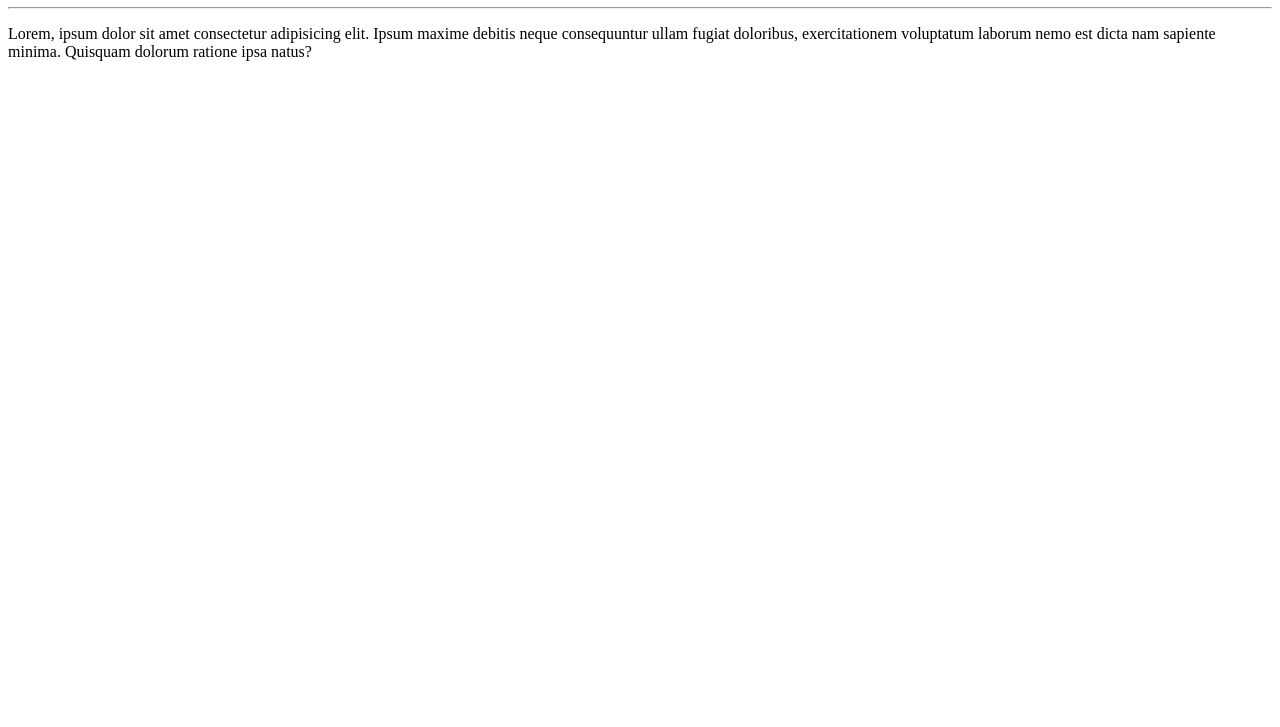
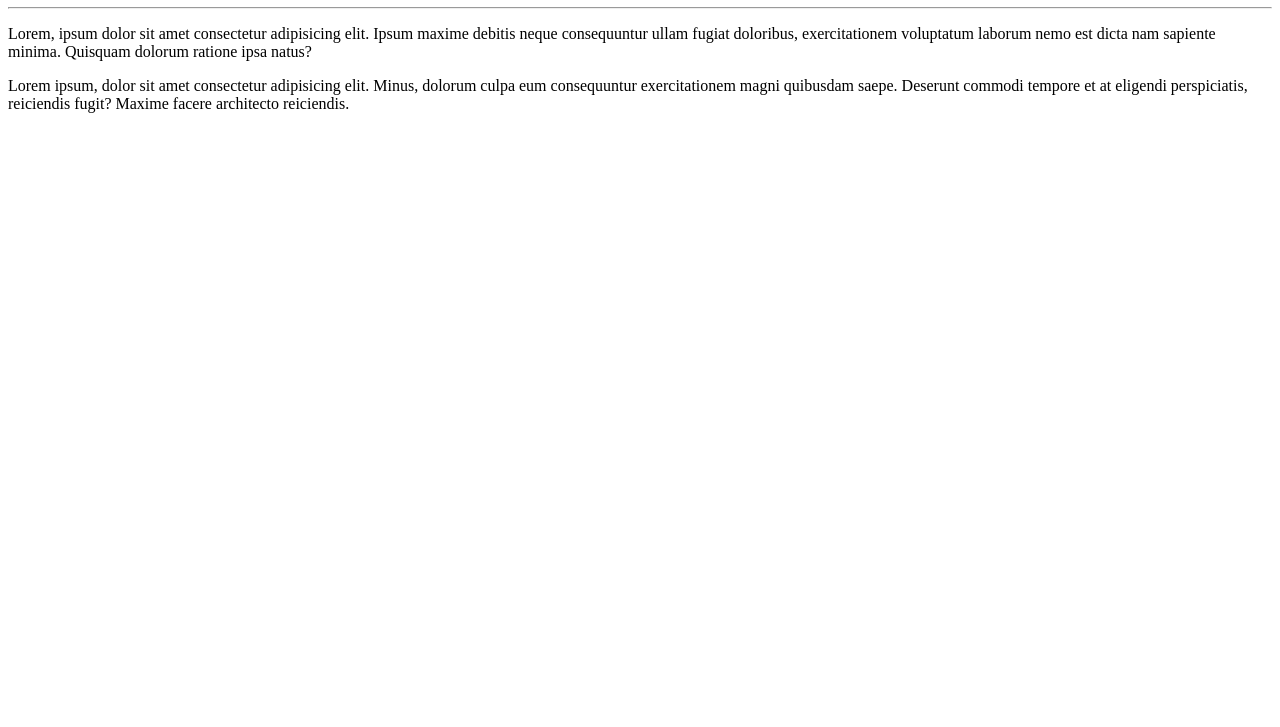
Before and after one commit to phsousajesus/Ola-Mundo, a plain HTML site: page site-exemplo/index.html in a window 1280 px wide. Shown: the part 73-800 px from the top of the page. Drawn offline with Linux system fonts and the light colour scheme.

Commit message:
adicionei outro parágrafo

```diff
--- a/site-exemplo/index.html
+++ b/site-exemplo/index.html
@@ -9,5 +9,7 @@
     <h1>OLÁ, MUNDO!</h1>
     <hr>
     <P>Lorem, ipsum dolor sit amet consectetur adipisicing elit. Ipsum maxime debitis neque consequuntur ullam fugiat doloribus, exercitationem voluptatum laborum nemo est dicta nam sapiente minima. Quisquam dolorum ratione ipsa natus?</P>
+    <p>Lorem ipsum, dolor sit amet consectetur adipisicing elit. Minus, dolorum culpa eum consequuntur exercitationem magni quibusdam saepe. Deserunt commodi tempore et at eligendi perspiciatis, reiciendis fugit? Maxime facere architecto reiciendis.</p>
+
 </body>
 </html>
```
